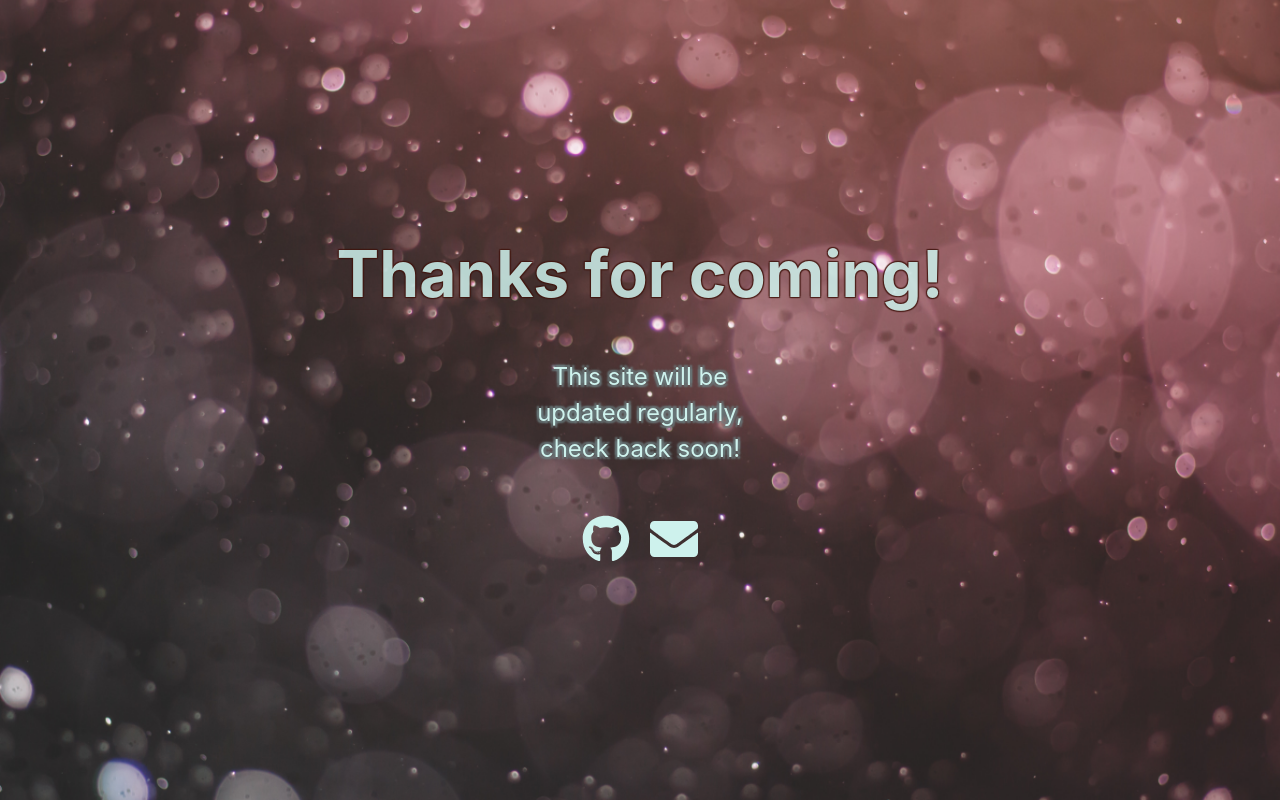
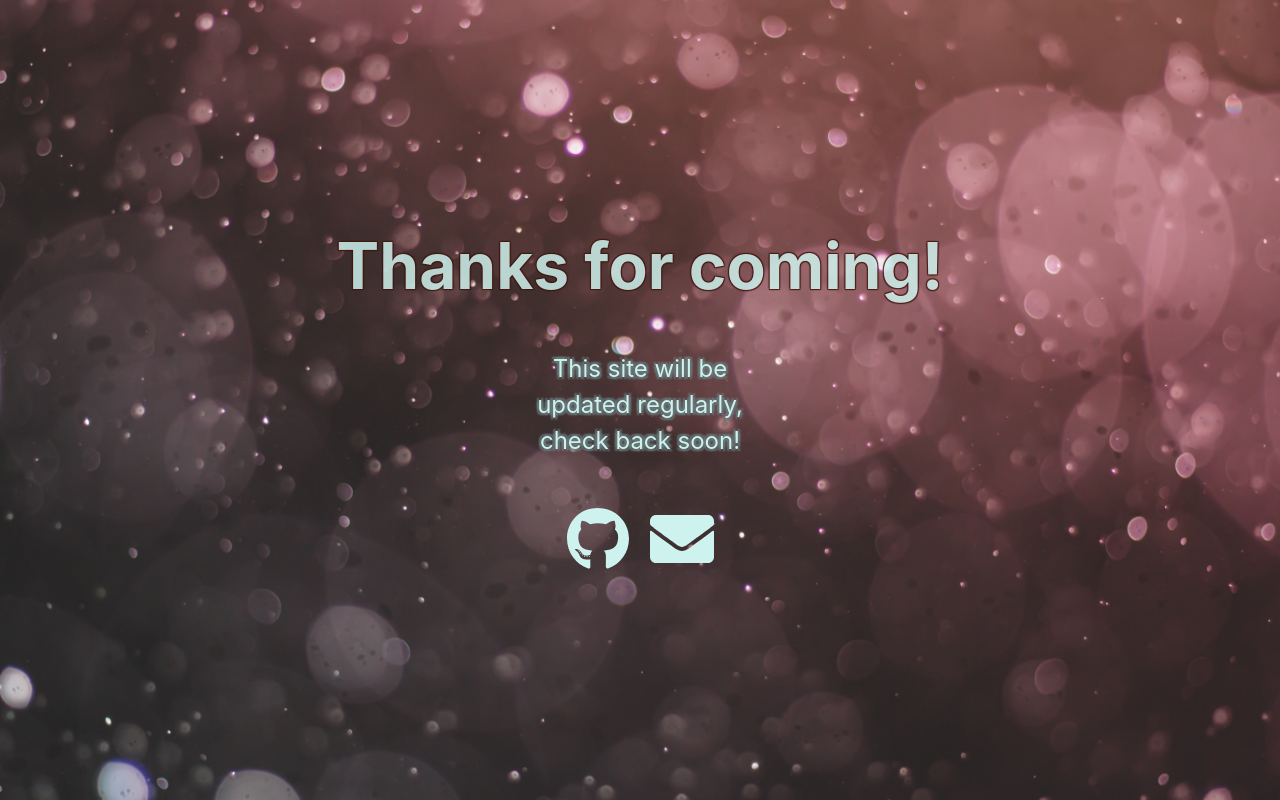
Before and after one commit to jjge732/portfolio-2.0, a Next.js app: page /links in a window 1280 px wide. Built offline with nearby package versions, Linux system fonts and the light colour scheme.

Commit message:
Made onClick event more versatile and have less overhead

```diff
--- a/components/container.js
+++ b/components/container.js
@@ -16,10 +16,10 @@ export default class Container extends Component {
         }
     }
 
-    onArrowClick = () => {
+    switchContainer = name => {
         setTimeout(() => {this.setState({
             isTransitioning: false,
-            type: 'links'
+            type: name
         })}, 800);
         this.setState({isTransitioning: true})
     }
@@ -36,7 +36,7 @@ export default class Container extends Component {
                         {this.state.type.includes('links') ?
                             <Info/> : <></>
                         }
-                    <Grid type={this.state.type} arrowClick={this.onArrowClick}/>
+                    <Grid type={this.state.type} handleClick={this.switchContainer}/>
                 </main>
                 <style jsx global>{`
                 html,
--- a/components/grid.js
+++ b/components/grid.js
@@ -15,24 +15,24 @@ export default class Grid extends Component {
         super(props);
         this.props = props
         this.state = {type: props.type}
-        this.handleClick = props.arrowClick
+        this.handleClick = props.handleClick
     }
 
     render() {
         return (
             <div className={styles.grid}>
                 {this.props.type.includes('landing') ?
-                    <a className={styles.arrowIcon} onClick={this.handleClick}>
+                    <a className={styles.arrowIcon} onClick={this.handleClick.bind(this, "links")}>
                         <FontAwesomeIcon icon={faChevronDown}></FontAwesomeIcon>
                     </a>
                     :
                     <>
                         <a className={styles.iconLinks} href="https://github.com/jjge732">
-                            <FontAwesomeIcon icon={faGithub}color='#CEF2ED' size="3x"></FontAwesomeIcon>
+                            <FontAwesomeIcon icon={faGithub}color='#CEF2ED' size="4x"></FontAwesomeIcon>
                         </a>
                         <Link href="/contact">
                             <a className={styles.iconLinks}>
-                                <FontAwesomeIcon icon={faEnvelope} color="#CEF2ED" size="3x"></FontAwesomeIcon>
+                                <FontAwesomeIcon icon={faEnvelope} color="#CEF2ED" size="4x"></FontAwesomeIcon>
                             </a>
                         </Link>
                     </>
```
